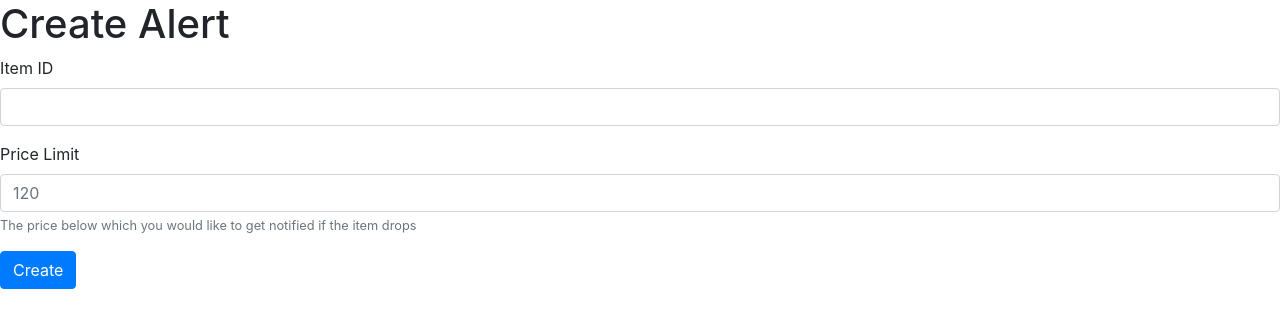
After one commit to utumno86/8PythonProjects, a Flask app: template pricing-service/templates/alerts/new_alert.html in a window 1280 px wide. The commit adds this page. Shown: the top 328 px of the page. Run offline with Flask 2, Linux system fonts and the light colour scheme; the template is opened without the code that fills it, so the values that code supplies are empty; some libraries are stand-ins or nearby versions.

Commit message:
wrote the alerts views

```diff
--- a/pricing-service/app.py
+++ b/pricing-service/app.py
@@ -1,9 +1,11 @@
 from flask import Flask
 from views.items import item_blueprint
+from views.alerts import alert_blueprint
 
 app = Flask(__name__)
 
 app.register_blueprint(item_blueprint, url_prefix="/items")
+app.register_blueprint(alert_blueprint, url_prefix="/alerts")
 
 if __name__ == "__main__":
     app.run(debug=True)
--- /dev/null
+++ b/pricing-service/templates/alerts/new_alert.html
@@ -0,0 +1,23 @@
+{% extends "base.html" %}
+
+{% block content %}
+  <header><h1>Create Alert</h1></header>
+  <section class="create-alert-form">
+    <form method="post">
+      <div class="form-group">
+        <label for="item_id">Item ID</label>
+        <input type="text" id="item_id" name="item_id" class="form-control" />
+      </div>
+      <div class="form-group">
+        <label for="tag_name">Price Limit</label>
+        <input type="text" id="price_limit" name="price_limit" placeholder="120" aria-describedby="priceLimitHelp" class="form-control" />
+        <small id=priceLimitHelp class="form-text text-muted">
+          The price below which you would like to get notified if the item drops
+        </small>
+      </div>
+      <button type="submit" class="btn btn-primary">
+        Create
+      </button>
+    </form>
+  </section>
+{% endblock %}
--- a/pricing-service/templates/items/new_item.html
+++ b/pricing-service/templates/items/new_item.html
@@ -11,14 +11,14 @@
       <div class="form-group">
         <label for="tag_name">Tag Name</label>
         <input type="text" id="tag_name" name="tag_name" placeholder="<span>..." aria-describedby="tagNameHelp" class="form-control" />
-        <small class="form-text text-muted">
+        <small id="tagNameHelp" class="form-text text-muted">
           What is the HTML tag of the item that contains the item price?
         </small>
       </div>
       <div class="form-group">
         <label for="query">Query</label>
         <input type="text" id="query" name="query" placeholder='{"id": " ..."}' aria-describedby="queryHelp" class="form-control" />
-        <small class="form-text text-muted">
+        <small id="queryHelp" class="form-text text-muted">
           What JSON query would we have to do to find the specific tag with the price?
         </small>
       </div>
```
Also changed, not shown: pricing-service/templates/alerts/index.html (added, +22 -0 lines), pricing-service/views/alerts.py (added, +21 -0 lines).
